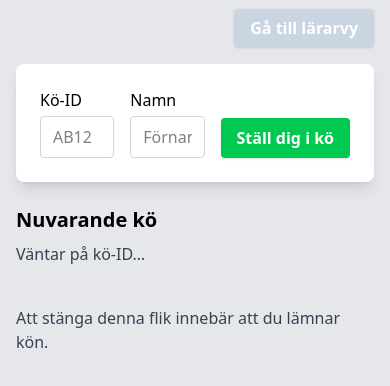
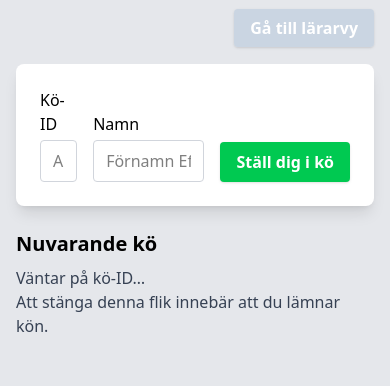
Before and after one commit to StefanAjax/helpme, a website: page public/student.html in a window 390 px wide. Drawn offline with nearby package versions, Linux system fonts and the light colour scheme; no server answers.

Commit message:
Fixes in responsive design

```diff
--- a/public/student.html
+++ b/public/student.html
@@ -14,7 +14,7 @@
 
     <div class="w-full max-w-4xl bg-white rounded-lg shadow-lg p-6 mt-12">
 
-      <form id="queueForm" class="flex items-end gap-4">
+      <form id="queueForm" class="flex items-end gap-4 flex-wrap">
         <!-- Queue-ID -->
         <div class="flex-1">
           <label class="block mb-1 font-medium caret-transparent">Kö-ID</label>
@@ -27,7 +27,7 @@
         </div>
 
         <!-- Name -->
-        <div class="flex-1">
+        <div class="flex-3">
           <label class="block mb-1 font-medium caret-transparent">Namn</label>
           <input
             id="name"
@@ -56,7 +56,7 @@
       </div>
 
     </div>
-      <div class="space-y-2 pt-10 text-gray-700 caret-transparent">
+      <div class="space-y-2 pt-10- text-gray-700 caret-transparent">
         Att stänga denna flik innebär att du lämnar kön.
       </div>
     <script src="/socket.io/socket.io.js"></script>
```
Also changed, not shown: public/teacher.html (+2 -2 lines), public/output.css.
